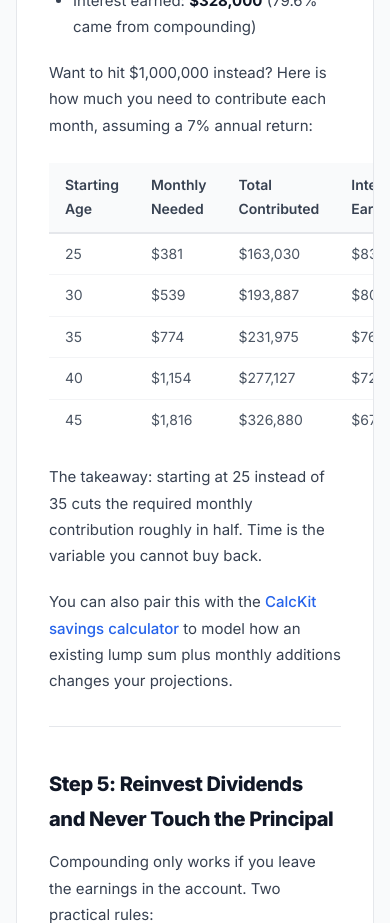
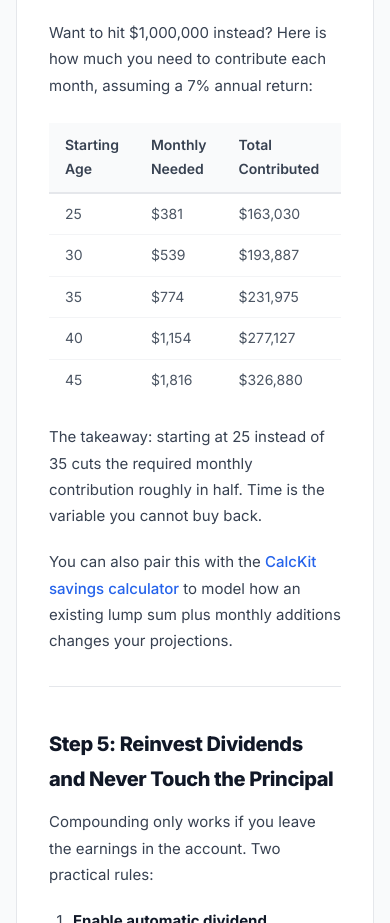
Before and after one commit to yarosheptab/calckit, a Next.js app: page /blog/how-to-use-compound-interest-to-grow-wealth in a window 390 px wide. Shown: the part 3940-4863 px from the top of the page. Built offline with nearby package versions, Linux system fonts and the light colour scheme.

Commit message:
fix: make blog article tables horizontally scrollable on mobile
Co-Authored-By: Claude Sonnet 4.6 <noreply@anthropic.com>

```diff
--- a/app/blog/[slug]/page.tsx
+++ b/app/blog/[slug]/page.tsx
@@ -1,8 +1,8 @@
+import { findToolForPost, getAllPosts, getPostBySlug, getRelatedPosts } from '@/lib/blog'
+import { ArrowRight, CalendarDays, ChevronRight } from 'lucide-react'
 import type { Metadata } from 'next'
+import Link from 'next/link'
 import { notFound } from 'next/navigation'
-import Link from 'next/link'
-import { ChevronRight, ArrowRight, CalendarDays } from 'lucide-react'
-import { getAllPosts, getPostBySlug, findToolForPost, getRelatedPosts } from '@/lib/blog'
 
 const BASE = 'https://calckit.yaro-labs.com'
 
@@ -94,7 +94,7 @@ export default async function BlogPostPage({ params }: { params: Promise<{ slug:
             </div>
 
             {/* Prose content — HTML from static markdown files in /content/blog */}
-            <div className="px-8 py-10">
+            <div className="px-8 pb-10 pt-0">
               <div className="blog-prose" dangerouslySetInnerHTML={{ __html: postHtml }} />
             </div>
 
--- a/app/globals.css
+++ b/app/globals.css
@@ -123,6 +123,9 @@ input, select, button { font-family: inherit; }
   margin: 2rem 0;
 }
 .blog-prose table {
+  display: block;
+  overflow-x: auto;
+  -webkit-overflow-scrolling: touch;
   width: 100%;
   border-collapse: collapse;
   font-size: 0.875rem;
```
